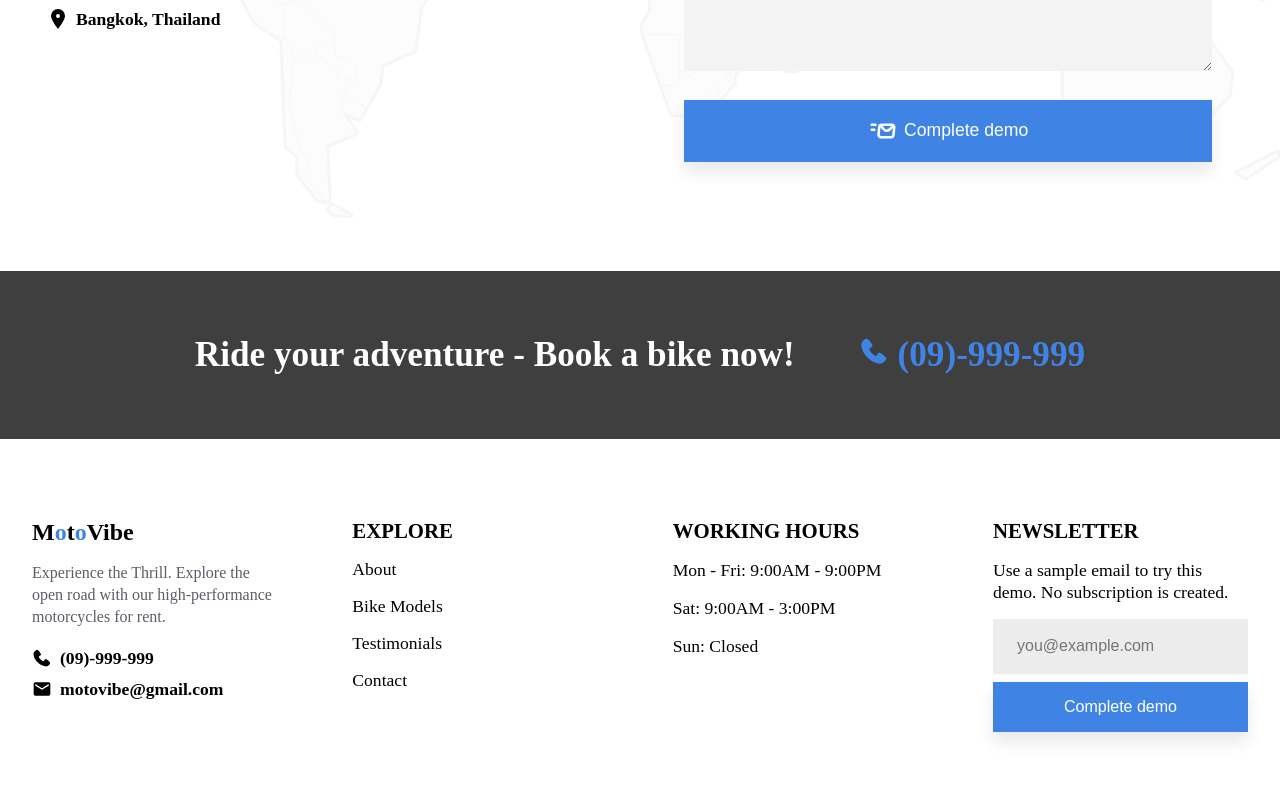
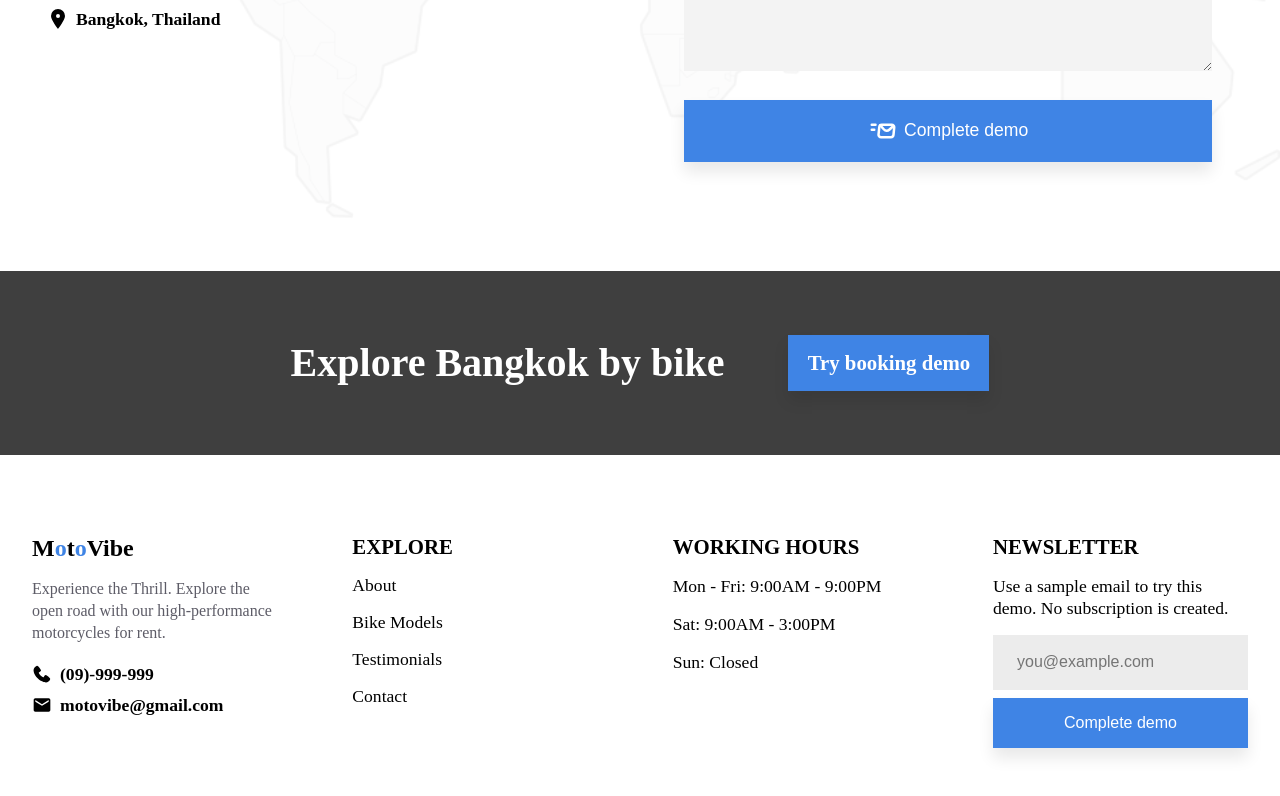
Before and after one commit to OnigiriKing/moto-vibe, a React (Create React App) app: page /Contact in a window 1280 px wide. Shown: the part 867-1663 px from the top of the page. Built offline with nearby package versions, Linux system fonts and the light colour scheme.

Commit message:
booking banner to the demo form

```diff
--- a/src/components/AllPagesFooter/AllPagesFooter.jsx
+++ b/src/components/AllPagesFooter/AllPagesFooter.jsx
@@ -1,16 +1,14 @@
-import { footerSvg } from "svg/footerSvg";
+import { Link } from "react-router-dom";
 
 export default function AllPagesFooter() {
   return (
-    <div id="all-pages-footer">
+    <section id="all-pages-footer" aria-labelledby="booking-banner-heading">
       <div className="all-pages-footer-wrapper">
         <div className="all-pages-footer-text">
-          <h1>Ride your adventure - Book a bike now!</h1>
-          <a href="tel:09999999">
-            <h1>{footerSvg(30).phone} (09)-999-999</h1>
-          </a>
+          <h2 id="booking-banner-heading">Explore Bangkok by bike</h2>
+          <Link to="/#home-request">Try booking demo</Link>
         </div>
       </div>
-    </div>
+    </section>
   );
 }
--- a/src/components/AllPagesFooter/_allPagesFooterStyle.scss
+++ b/src/components/AllPagesFooter/_allPagesFooterStyle.scss
@@ -11,7 +11,7 @@
 }
 
 .all-pages-footer-text {
-  padding: 4rem 0;
+  padding: 4rem 2rem;
   display: flex;
   align-items: center;
   justify-content: center;
@@ -19,14 +19,18 @@
   font-size: $h4-size;
   color: #ffff;
 
+  h2 {
+    font-size: $h1-size;
+  }
+
   @include mediumWidth {
     flex-direction: column;
     gap: 1rem;
     text-align: center;
   }
   a {
-    h1 {
-      color: $primColor;
-    }
+    @include button-style;
+    font-size: $h3-size;
+    font-weight: 600;
   }
 }
```
Also changed, not shown: src/dist/style.css, 1 other file (tests, documents, lock files or other folders).
